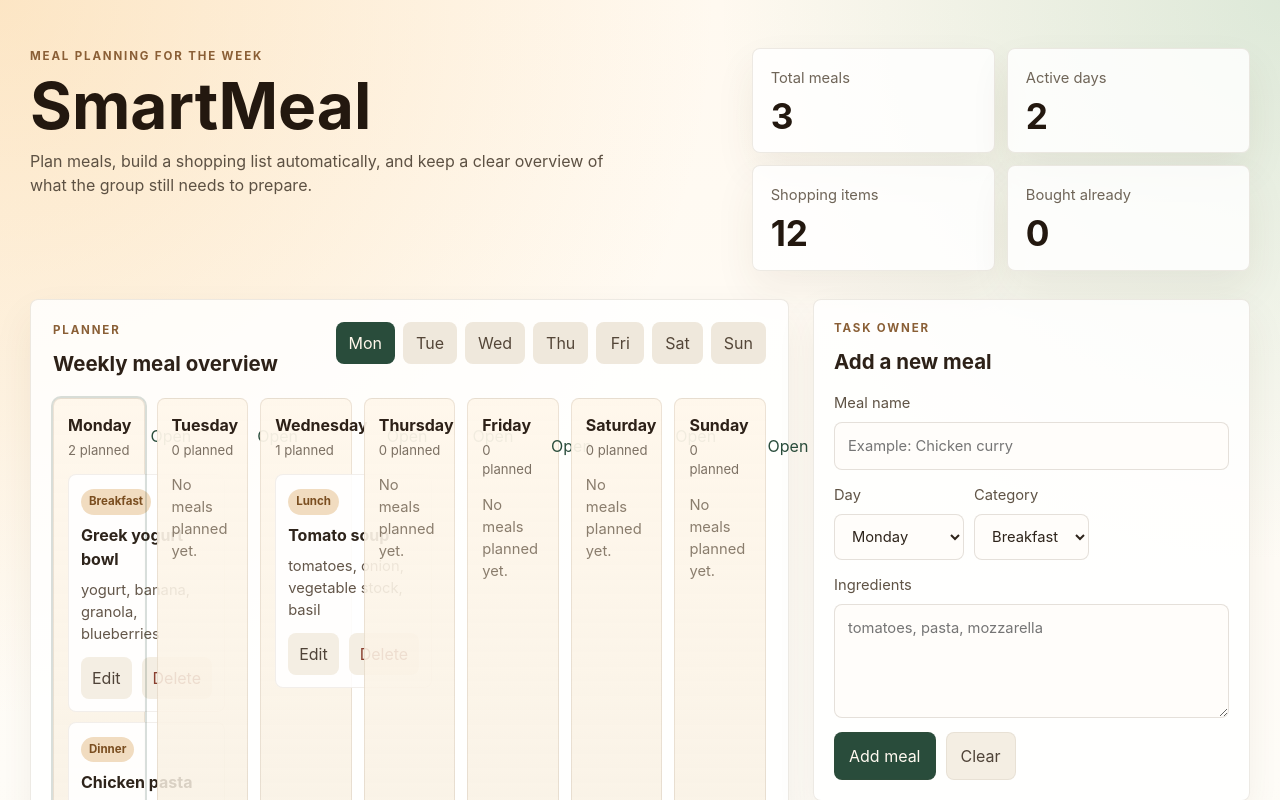
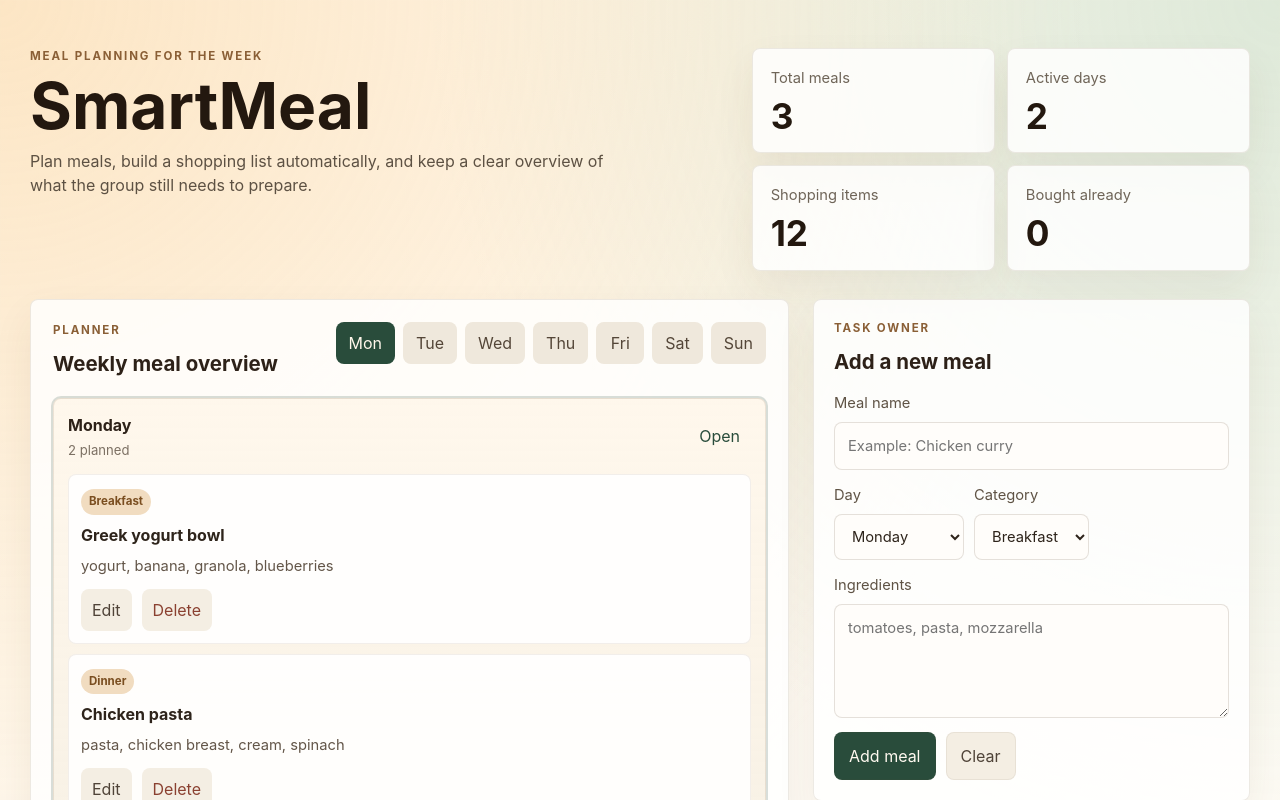
Before and after one commit to Matesz777/SmartMeal, a React (Vite) app: page / in a window 1280 px wide. Shown: the top 800 px of the page. Built offline with nearby package versions, Linux system fonts and the light colour scheme.

Commit message:
zmiana wygladu kart

```diff
--- a/src/App.css
+++ b/src/App.css
@@ -143,12 +143,12 @@
 
 .planner-grid {
   display: grid;
-  grid-template-columns: repeat(7, minmax(0, 1fr));
-  gap: 12px;
+  grid-template-rows: repeat(7, minmax(0, 1fr));
+  gap: 20px;
+  min-height: 800px;
 }
 
 .day-column {
-  min-height: 260px;
   padding: 14px;
   border-radius: 8px;
   background: linear-gradient(180deg, rgba(255, 247, 235, 0.95), rgba(246, 238, 223, 0.8));
```
Also changed, not shown: 1 other file (tests, documents, lock files or other folders).
